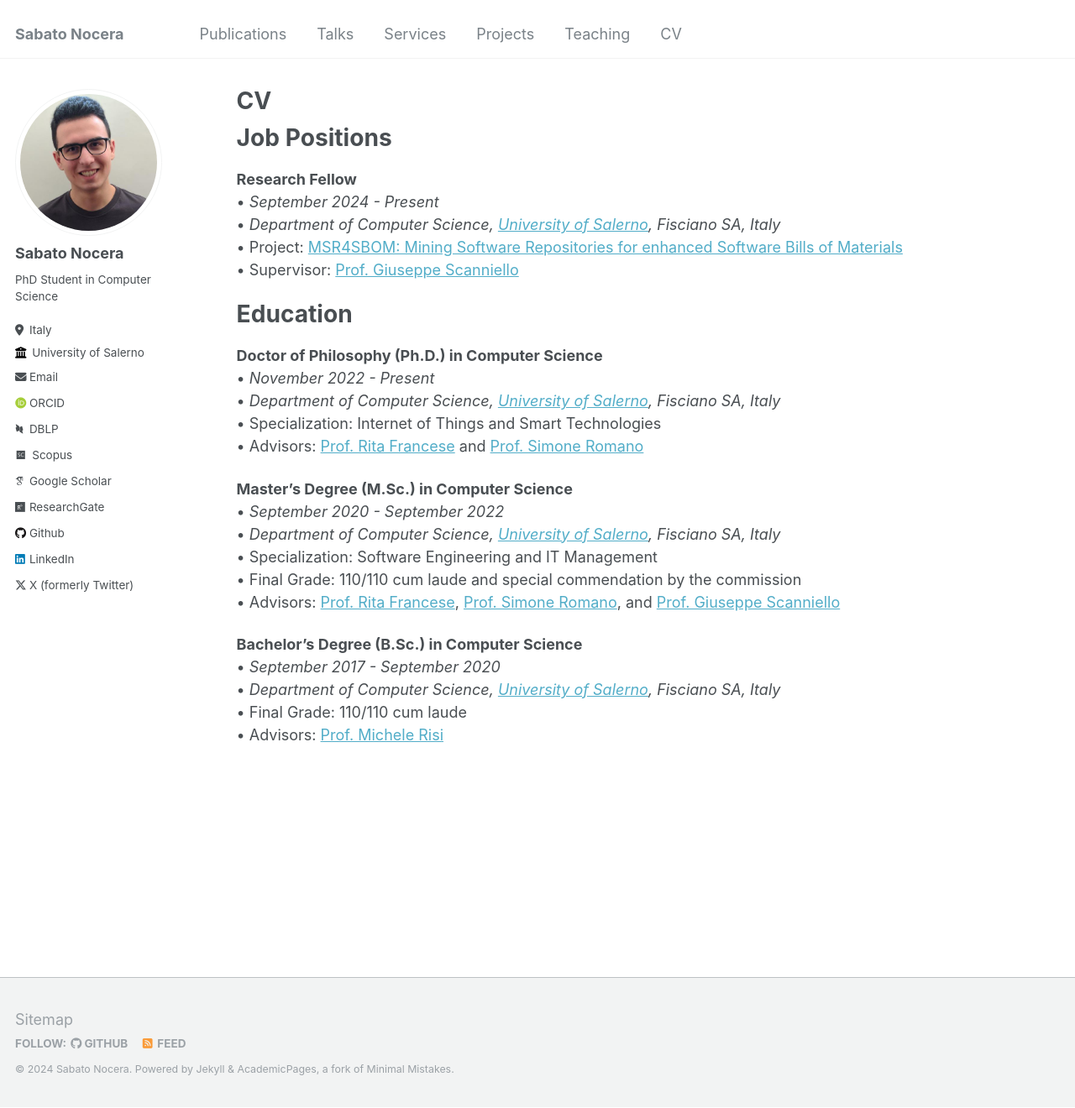
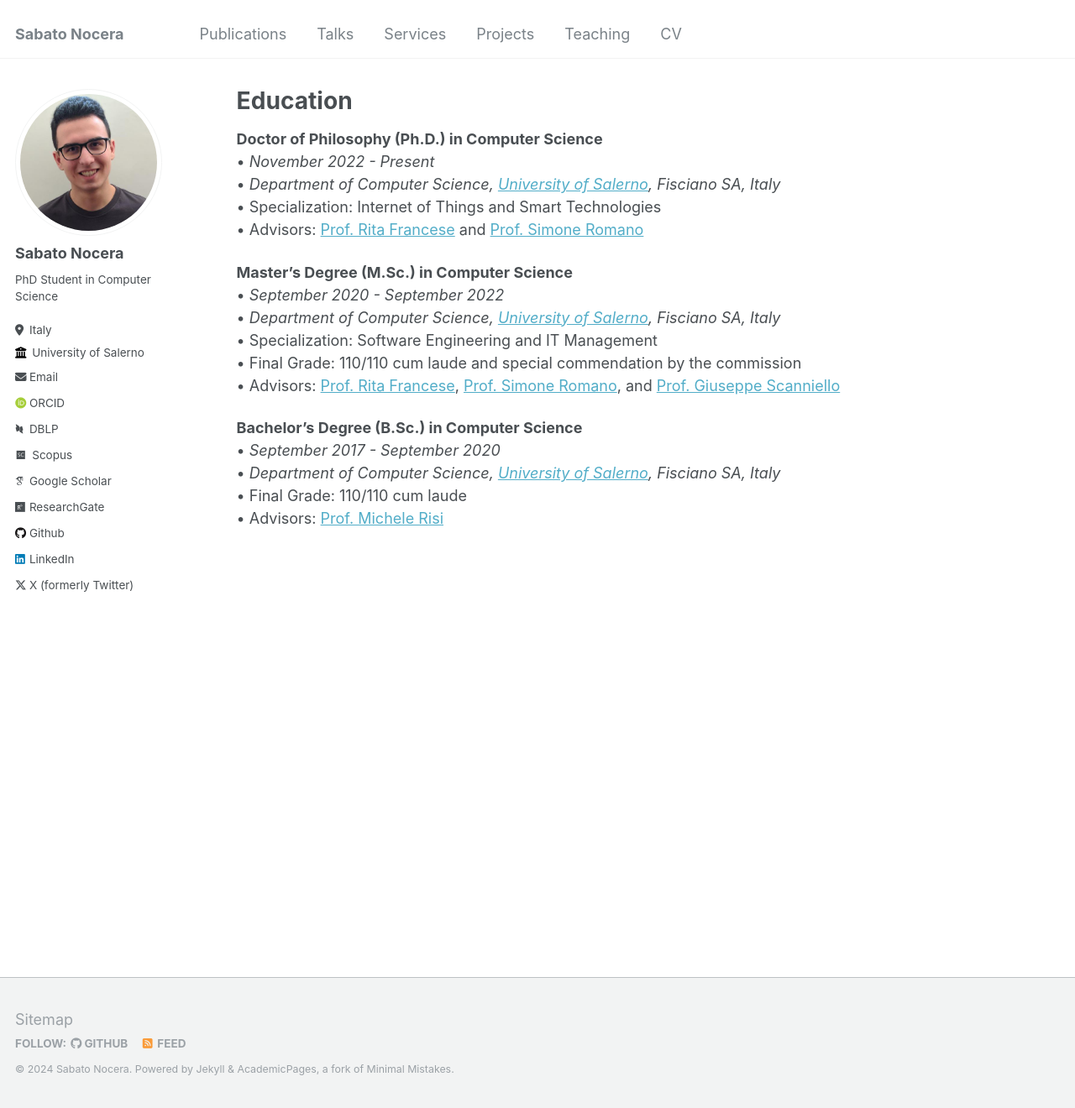
Before and after one commit to sabato-nocera/sabato-nocera.github.io, a Jekyll site: the page built from _pages/education.md, in a window 1280 px wide and 1320 px high. Shown: the whole window at 84% size. Built offline with Jekyll 4.4.1, drawn with Linux system fonts in a browser that asks for light colours; some web fonts are replaced.

```diff
--- a/_pages/cv.md
+++ b/_pages/education.md
@@ -1,7 +1,7 @@
 ---
 layout: archive
-title: "CV"
-permalink: /cv/
+title: "Education"
+permalink: /education/
 author_profile: true
 redirect_from:
   - /resume
@@ -9,17 +9,6 @@ redirect_from:
 
 {% include base_path %}
 
-
-Job Positions
-======
-**Research Fellow**<br/>
-• _September 2024 - Present<br/>_
-• _Department of Computer Science, [University of Salerno](https://web.unisa.it/en/university), Fisciano SA, Italy_<br/>
-• Project: [MSR4SBOM: Mining Software Repositories for enhanced Software Bills of Materials](https://msr4sbom.github.io/)<br/>
-• Supervisor: [Prof. Giuseppe Scanniello](https://sites.google.com/view/prof-giuseppe-scanniello/home)
-
-Education
-======
 **Doctor of Philosophy (Ph.D.) in Computer Science**<br/>
 • _November 2022 - Present<br/>_
 • _Department of Computer Science, [University of Salerno](https://web.unisa.it/en/university), Fisciano SA, Italy_<br/>
```
